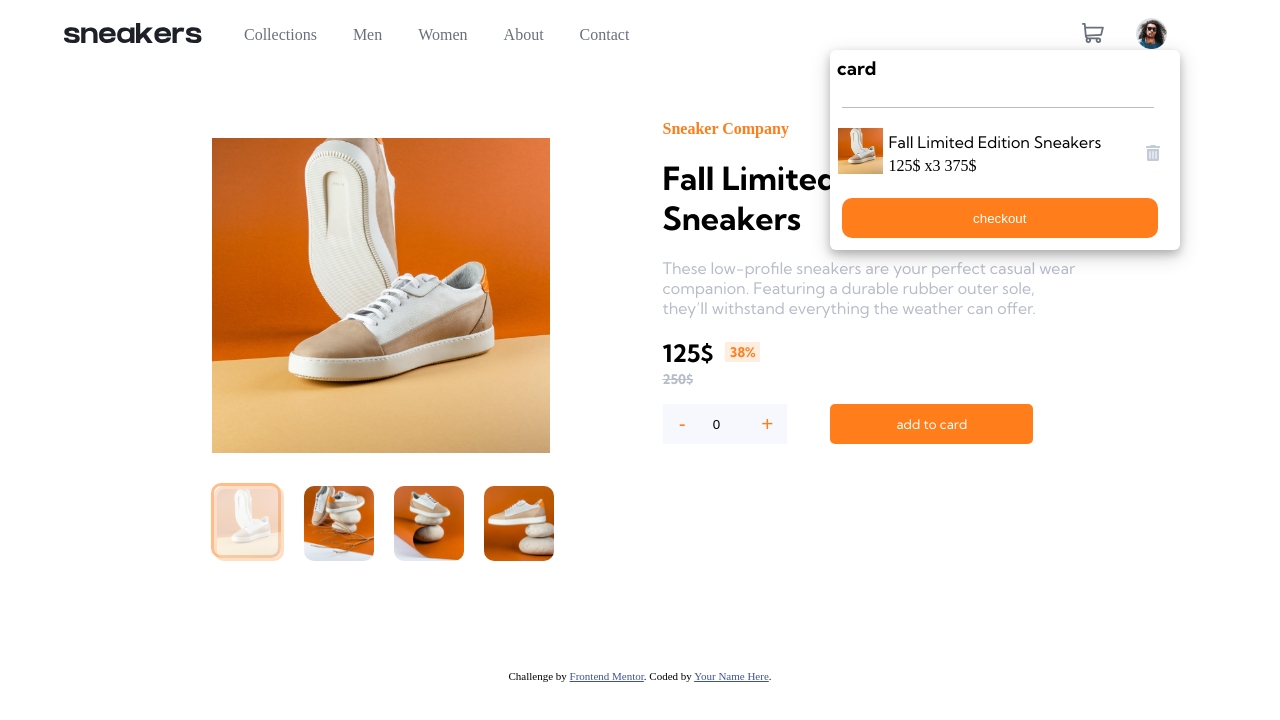
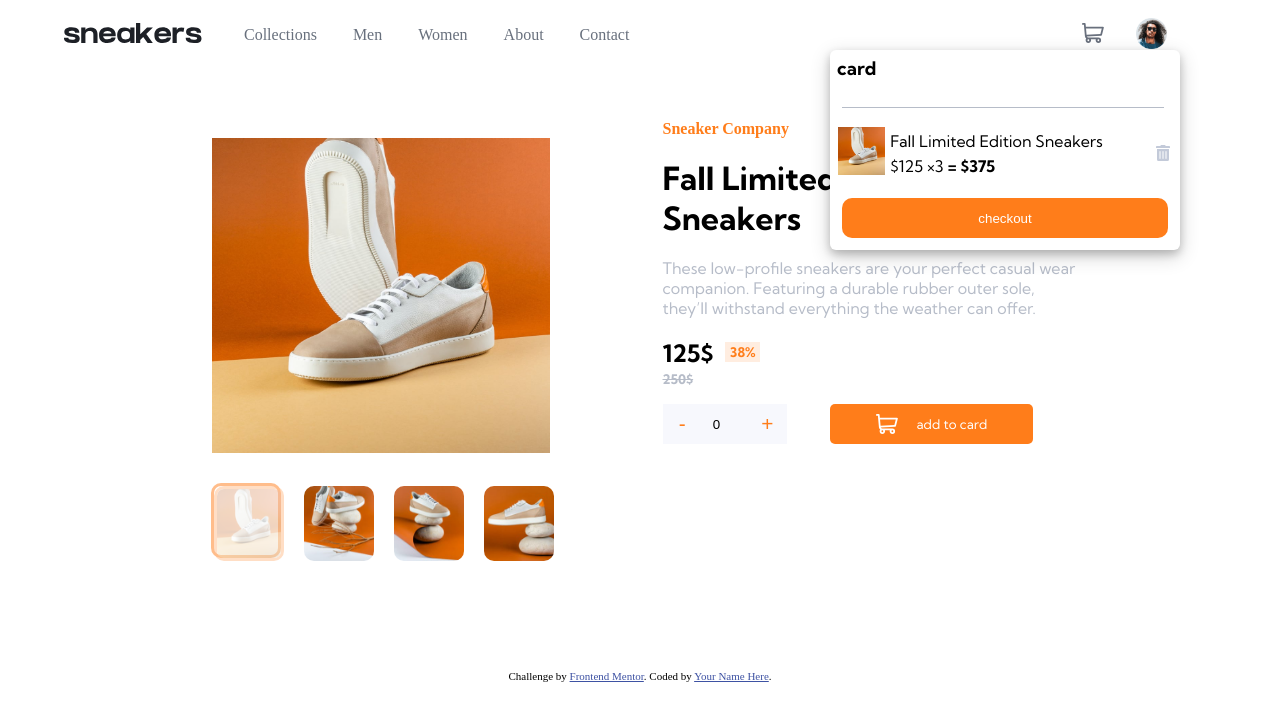
Before and after one commit to NazmulHasanShefat/ecommerce-product-page-main, a plain HTML site: page index.html in a window 1280 px wide. Both pictures are taken after a click on the element 1092 px from the left and 35 px from the top of the page. Drawn offline with Linux system fonts and the light colour scheme.

Commit message:
some modificaiton

```diff
--- a/index.html
+++ b/index.html
@@ -44,15 +44,15 @@
           <div class="card-info-container">
             <div class="card-heading"><h3>card</h3></div>
             <span class="horizintal-iine"></span>
-            <div class="card-component"><!--componet-->
+            <div class="card-component"><!--append componet-->
               <div class="prodact-info">
                 <div class="prodact-img-card"><img src="./images/image-product-1-thumbnail.jpg" class="card-prodact-img-main" alt=""></div>
                 <div class="prodact-card-info">
                   <div class="card-prodact-name"><p>Fall Limited Edition Sneakers</p></div>
                   <div class="card-prodact-amout">
-                    <div class="main-amount">125$</div>
-                    <div class="prodact-quantiti">x3</div>
-                    <div class="total">375$</div>
+                    <div class="main-amount">$125</div>
+                    <div class="prodact-quantiti">×3</div>
+                    <div class="total"> = $375</div>
                   </div>
                 </div>
               </div>
@@ -175,7 +175,9 @@
               <button type="button" class="amount-btn amout-btn-plus">+</button>
             </div>
            <div class="add-card-button">
-            <button type="button" class="add_card_btn">add to card</button>
+            <button type="button" class="add_card_btn">
+              <svg xmlns="http://www.w3.org/2000/svg" width="22" height="20"><path d="M20.925 3.641H3.863L3.61.816A.896.896 0 0 0 2.717 0H.897a.896.896 0 1 0 0 1.792h1l1.031 11.483c.073.828.52 1.726 1.291 2.336C2.83 17.385 4.099 20 6.359 20c1.875 0 3.197-1.87 2.554-3.642h4.905c-.642 1.77.677 3.642 2.555 3.642a2.72 2.72 0 0 0 2.717-2.717 2.72 2.72 0 0 0-2.717-2.717H6.365c-.681 0-1.274-.41-1.53-1.009l14.321-.842a.896.896 0 0 0 .817-.677l1.821-7.283a.897.897 0 0 0-.87-1.114ZM6.358 18.208a.926.926 0 0 1 0-1.85.926.926 0 0 1 0 1.85Zm10.015 0a.926.926 0 0 1 0-1.85.926.926 0 0 1 0 1.85Zm2.021-7.243-13.8.81-.57-6.341h15.753l-1.383 5.53Z" fill="#69707D" fill-rule="nonzero"/></svg>
+              add to card</button>
            </div>
            </div>
           </div>
--- a/script.js
+++ b/script.js
@@ -150,7 +150,7 @@ mobile_next.addEventListener("click",()=>{
    }
 });
 mobile_prev.addEventListener("click",()=>{
-   if(mobile_sliderIndex < mobile_img_main.length){
+   if(mobile_sliderIndex > mobile_img_main.length){
       mobile_slide.style.transform = `translatex(-${mobile_sliderIndex*100}%)`
       mobile_sliderIndex--;
    }
@@ -177,3 +177,6 @@ mainas_btn.addEventListener("click",()=>{
             quantiti_index--
          }
  });
+// end incress amout section when click + - button
+
+let add_to_card_btn = document.querySelector(".add_card_btn");
--- a/styles.css
+++ b/styles.css
@@ -270,7 +270,7 @@
 }
 /* card info */
 .card-info-container{
-    width: 97%;
+    width: 100%;
     height: 100%;
 }
 .card-heading{
@@ -341,6 +341,11 @@
     height: max-content;
     display: flex;
     gap:4px;
+    font-family: var(--heading_font);
+    font-weight: 400;
+}
+.total{
+    font-weight: bolder;
 }
 /* checkout container */
 .checkout-container{
@@ -349,6 +354,7 @@
     display: flex;
     justify-content: center;
     padding-top:20px;
+    padding-bottom:14px;
 }
 .checkout-btn{
     width: 93%;
@@ -359,6 +365,11 @@
     outline:none;
     cursor: pointer;
     border-radius: 10px;
+    padding:10px;
+}
+.checkout-btn:hover{
+    background-color: var(--Orange);
+    opacity: 75%;
 }
 @media screen and (max-width:768px) {
     .card-list-container{
@@ -392,12 +403,10 @@
 .let-side{
     width: 50%;
     height: max-content;
-    /* background-color: #fff; */
 }
 .right-side{
     width: 46%;
     height: 400px;
-    /* background-color: #fff; */
     display: flex;
 }
 .product-photos{
@@ -563,6 +572,15 @@ span{
     font-family: "Kumbh Sans", sans-serif;
     cursor: pointer;
     border-radius:5px;
+    display: flex;
+    justify-content: center;
+    align-items: center;
+    gap: 18px;
+}
+.add_card_btn svg{
+    path{
+        fill: var(--White);
+    }
 }
 .add_card_btn:hover{
     background-color: var(--Orange);
@@ -598,7 +616,7 @@ span{
     /* card container */
     .card-list-container{
         width: 80%;
-        height: 400px;
+        height: max-content;
         left:50%;
         transform:translateX(-50%);
         margin-right:0;
```
